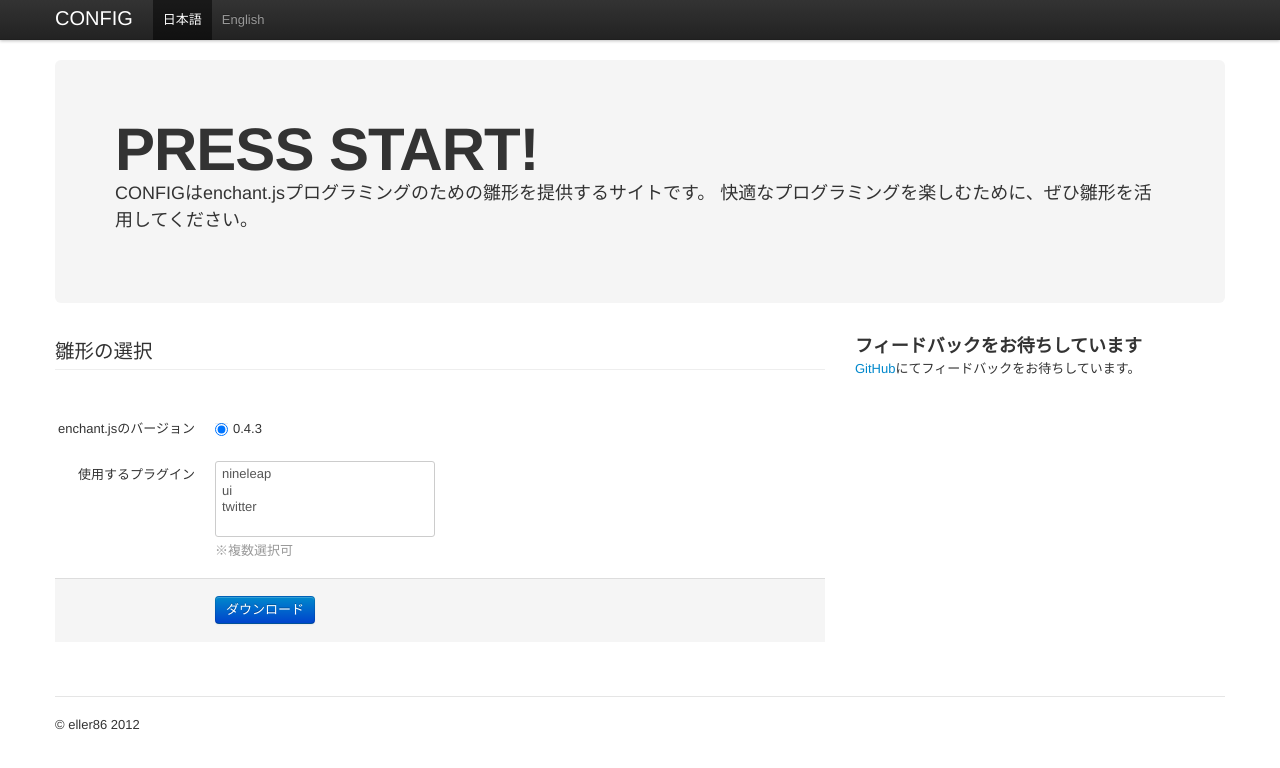
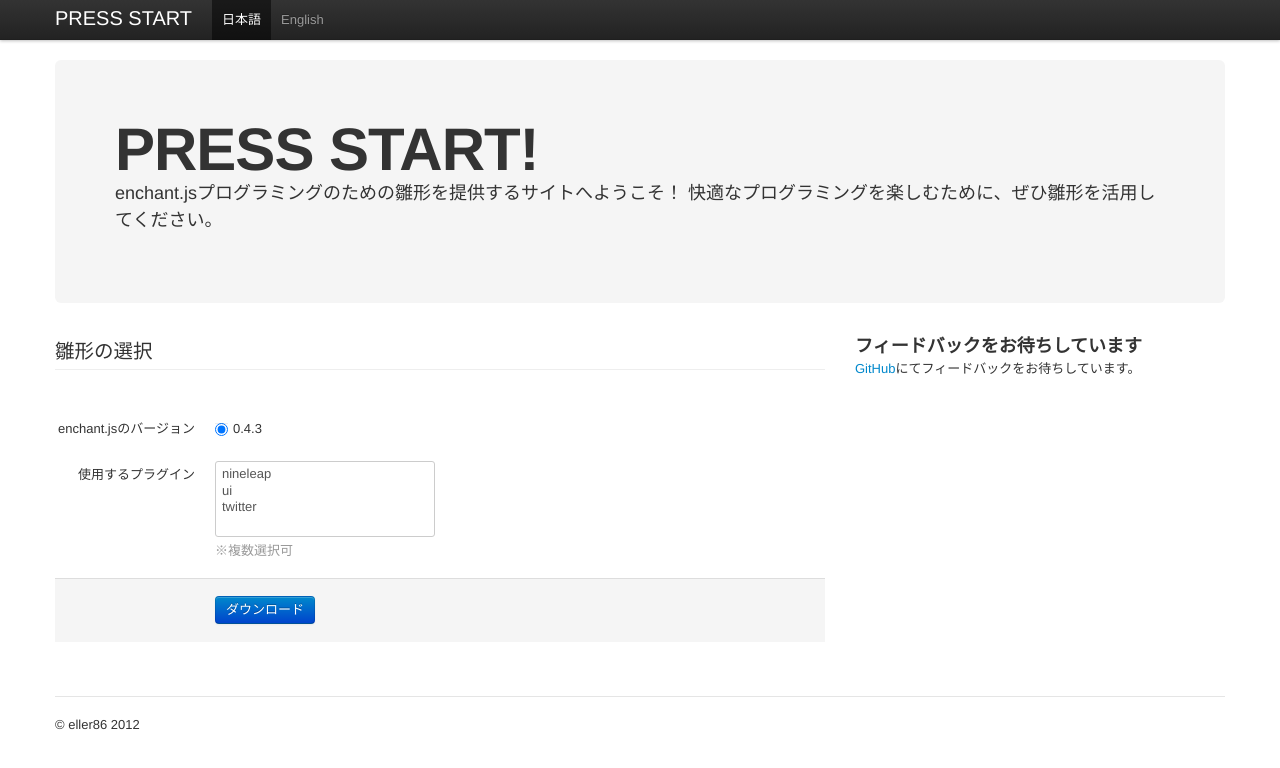
Before and after one commit to KengoTODA/press-start, a plain HTML site: page index.html in a window 1280 px wide. Drawn offline with nearby package versions, Linux system fonts and the light colour scheme.

Commit message:
renaming our site

```diff
--- a/index.html
+++ b/index.html
@@ -11,7 +11,7 @@
 	<meta charset="utf-8">
 	<meta http-equiv="X-UA-Compatible" content="IE=edge,chrome=1">
 
-	<title>CONFIG for enchant.js</title>
+	<title>PRESS START for enchant.js</title>
 	<meta name="description" content="">
 	<meta name="author" content="">
 
@@ -59,7 +59,7 @@
 
           </a>
 
-          <a class="brand" href="#">CONFIG</a>
+          <a class="brand" href="#">PRESS START</a>
 
           <div class="nav-collapse">
 
@@ -91,7 +91,7 @@
 
         <h1>PRESS START!</h1>
 
-        <p>CONFIGはenchant.jsプログラミングのための雛形を提供するサイトです。
+        <p>enchant.jsプログラミングのための雛形を提供するサイトへようこそ！
         快適なプログラミングを楽しむために、ぜひ雛形を活用してください。</p>
 
       </div>
@@ -128,7 +128,7 @@
 
         <div class="span4">
           <h3>フィードバックをお待ちしています</h3>
-          <p><a href="https://github.com/eller86/config">GitHub</a>にてフィードバックをお待ちしています。</p>
+          <p><a href="https://github.com/eller86/press-start">GitHub</a>にてフィードバックをお待ちしています。</p>
         </div>
       </div>
 
```
